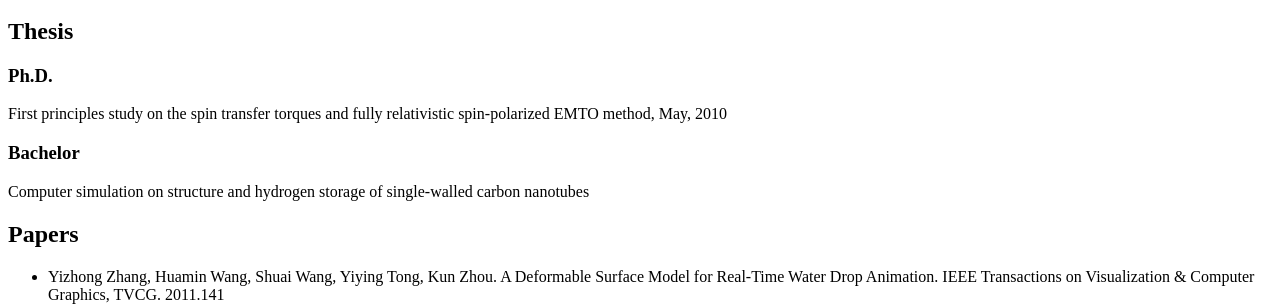
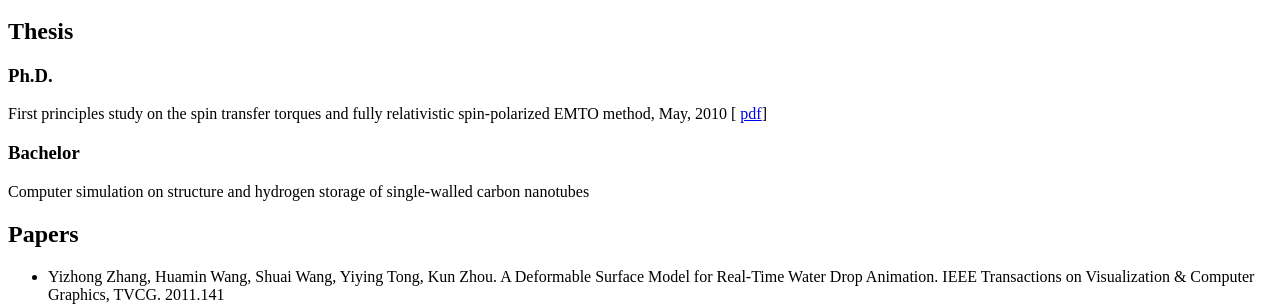
Before and after one commit to swang81/swang81.github.io, a Jekyll site: the page built from publications.md, in a window 1280 px wide. Shown: the part 551-857 px from the top of the page. Built offline with Jekyll 4.4.1, drawn with Linux system fonts in a browser that asks for light colours; nearby versions of some CDN libraries; comment, search, counter and statistics services are not loaded.

Commit message:
add phd pdf

```diff
--- a/publications.md
+++ b/publications.md
@@ -11,7 +11,7 @@ Lastest Update: 3rd July 2023
 ## Thesis
 
 ### Ph.D.
-First principles study on the spin transfer torques and fully relativistic spin-polarized EMTO method, May, 2010
+First principles study on the spin transfer torques and fully relativistic spin-polarized EMTO method, May, 2010 [ [pdf](./mypaper/thesis/wangshuaiphd.pdf)]
 
 ### Bachelor
 Computer simulation on structure and hydrogen storage of single-walled carbon nanotubes
```
Also changed, not shown: 1 other file.
